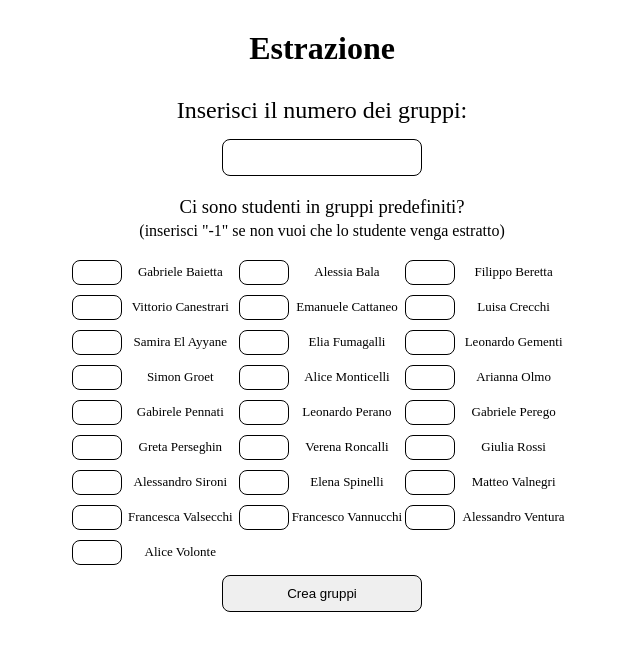
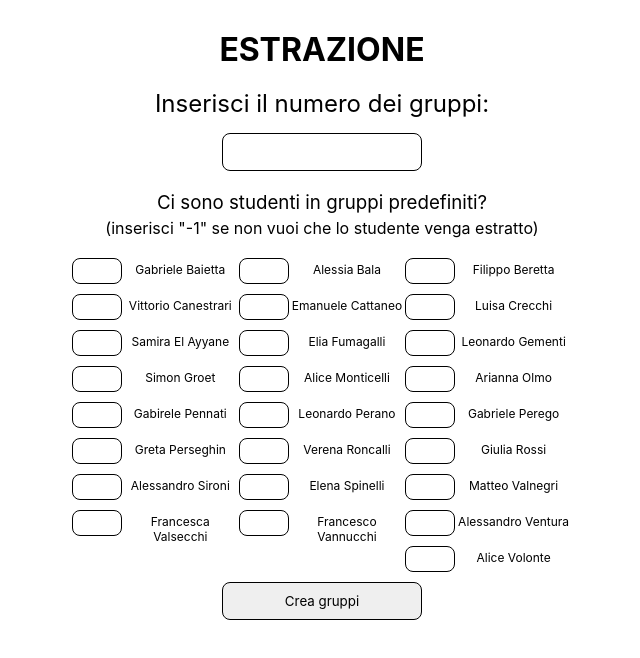
Before and after one commit to Gabr1313/estrazione_gruppi, a plain HTML site: page index.html in a window 1280 px wide. Shown: the whole page, without its empty margins (318-958 px from the left). Drawn offline with Linux system fonts and the light colour scheme.

Commit message:
Add files via upload

```diff
--- a/assets/css/style.css
+++ b/assets/css/style.css
@@ -3,6 +3,7 @@
     margin: 0;
     box-sizing: border-box;
     text-decoration: none;
+    font-family: -apple-system, BlinkMacSystemFont, 'Segoe UI', Roboto, Oxygen, Ubuntu, Cantarell, 'Open Sans', 'Helvetica Neue', sans-serif;
 }
 
 body{
@@ -15,7 +16,7 @@ header, main, main section{
 }
 
 header h1{
-    padding: 30px 0;
+    padding: 30px 0 20px 0;
 }
 
 form h2{
@@ -39,10 +40,6 @@ form input, button{
     margin: 5px 30%;
     border: 1px solid black;
     border-radius: 8px;
-}
-
-button:active{
-    background-color: #abcdef;
 }
 
 form input:focus,form input:hover,button:hover{
@@ -76,7 +73,7 @@ button:hover{
     width: 70%;
     margin: 0;
     padding: 4px 0;
-    font-size: 13px;
+    font-size: 12px;
 }
 
 #inizio input:focus,#inizio input:hover{
@@ -87,6 +84,10 @@ button:hover{
 
 ol{
     list-style-type: none;
+}
+
+section h2{
+    font-weight: 600;
 }
 
 section ol li{
--- a/index.html
+++ b/index.html
@@ -9,7 +9,7 @@
     </head>
     <body>
         <header>
-            <h1>Estrazione</h1>
+            <h1>ESTRAZIONE</h1>
         </header>
         <main>
             <form>
```
